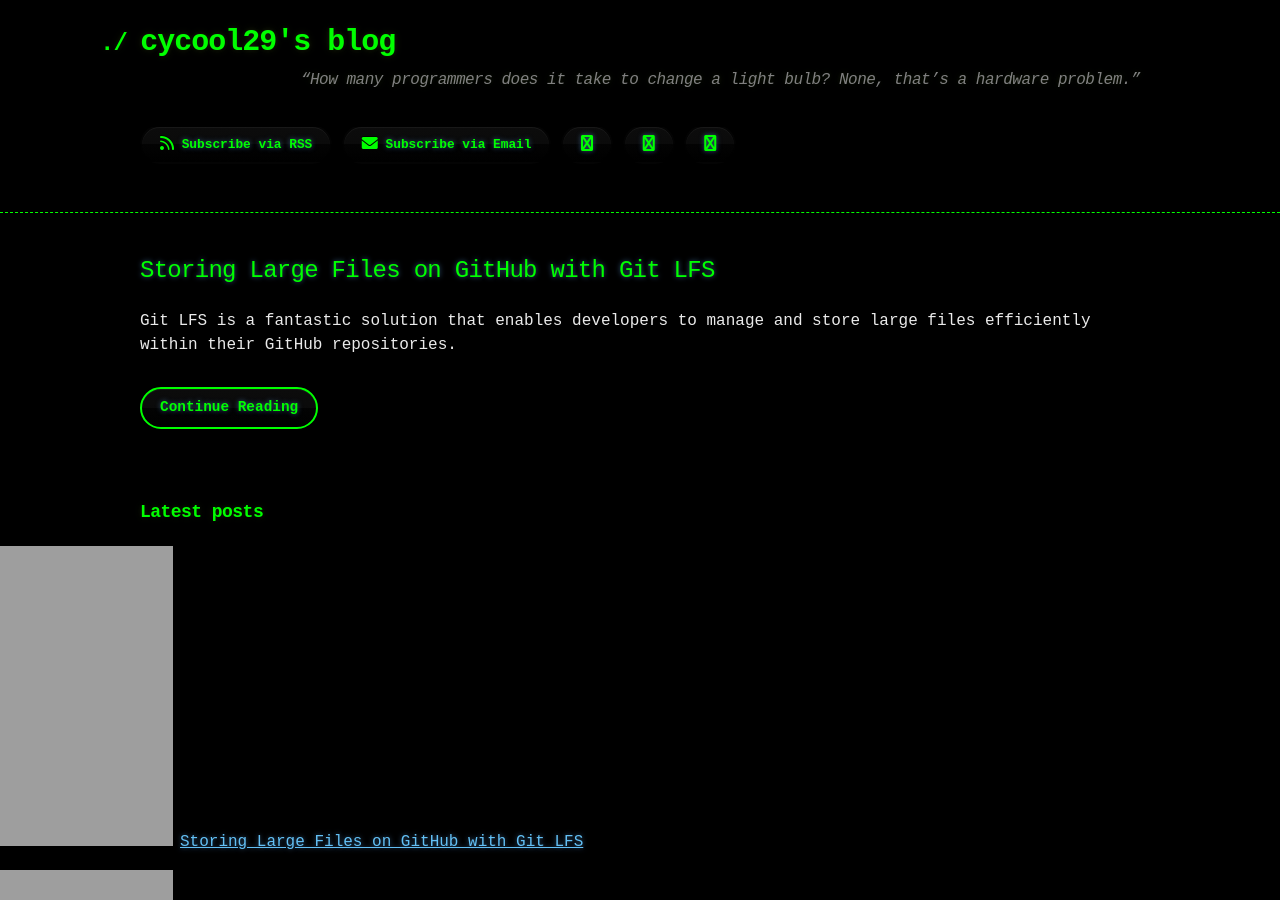
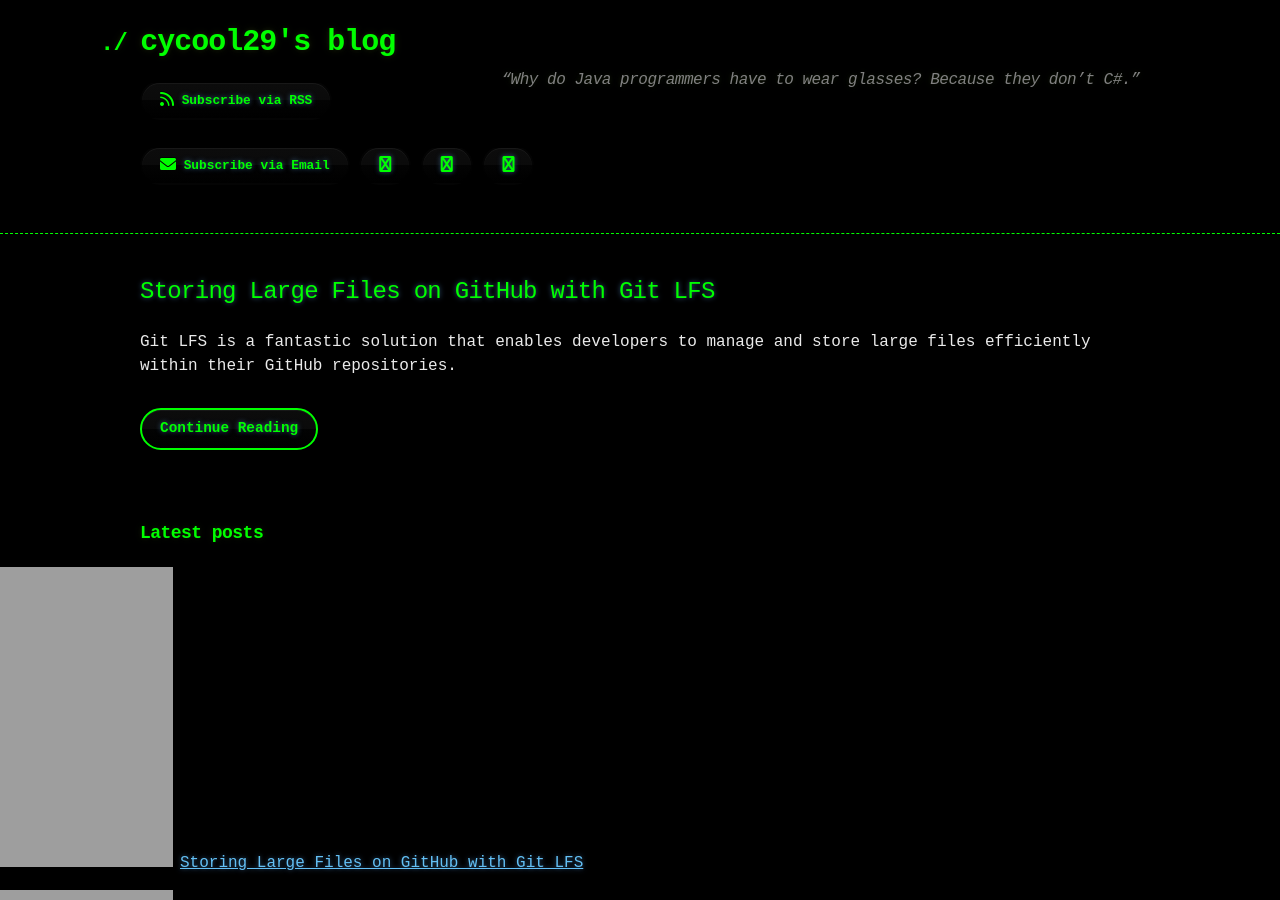
Before and after one commit to cycool29/cycool29.github.io, a Jekyll site: the page built from index.md, in a window 1280 px wide and 900 px high. Built offline with Jekyll 4.4.1, drawn with Linux system fonts in a browser that asks for light colours; a style sheet for code colours, icons or effects is not loaded.

Commit message:
Update quotes

```diff
--- a/_config.yml
+++ b/_config.yml
@@ -1,5 +1,5 @@
 title: cycool29's blog
-description: "“How many programmers does it take to change a light bulb? None, that’s a hardware problem.” "
+description: "“Why do Java programmers have to wear glasses? Because they don’t C#.” "
 bio: A high school student. Intermediate in Python, Git, Bash. Learning JavaScript. He/Him. "
 author: cycool29
 url: https://cycool29.github.io
```
